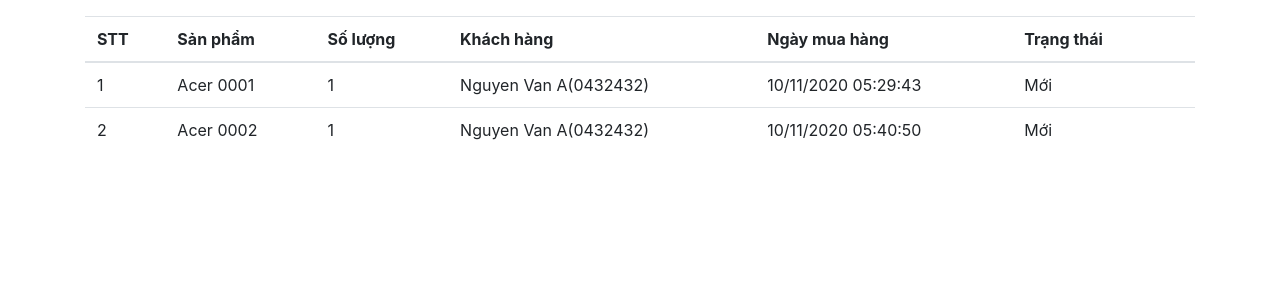
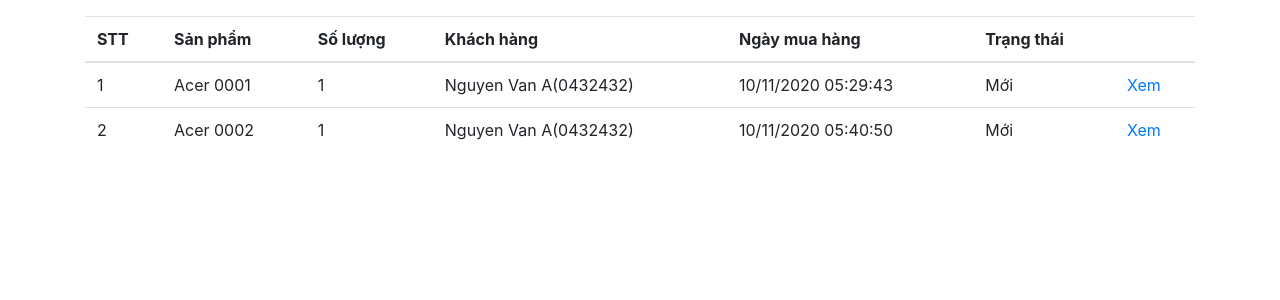
Before and after one commit to pytutorial/py2007E, a Django app: page /staff/list-order in a window 1280 px wide. Shown: the part 45-345 px from the top of the page. Run offline with Django 3.2, Linux system fonts and the light colour scheme; a user stored in the database is signed in; data comes from the database, SQL or seed files in the repository; both versions use the stored data as it was after the commit; parts of the project's set-up code (start-up, migrations or seed data) failed here and were passed over; some libraries are stand-ins or nearby versions.

```diff
--- a/project/app/templates/staff/order/list.html
+++ b/project/app/templates/staff/order/list.html
@@ -34,7 +34,9 @@
             {% if o.status == 1 %} Đã giao hàng {%endif%}
             {% if o.status == 2 %} Đã hủy {%endif%}
           </td>
-          <td></td>
+          <td>
+            <a href="/staff/view-order/{{o.id}}">Xem</a>
+          </td>
         </tr>
       {%endfor%}
     </tbody>
```
Also changed, not shown: project/db.sqlite3, 1 other file.
